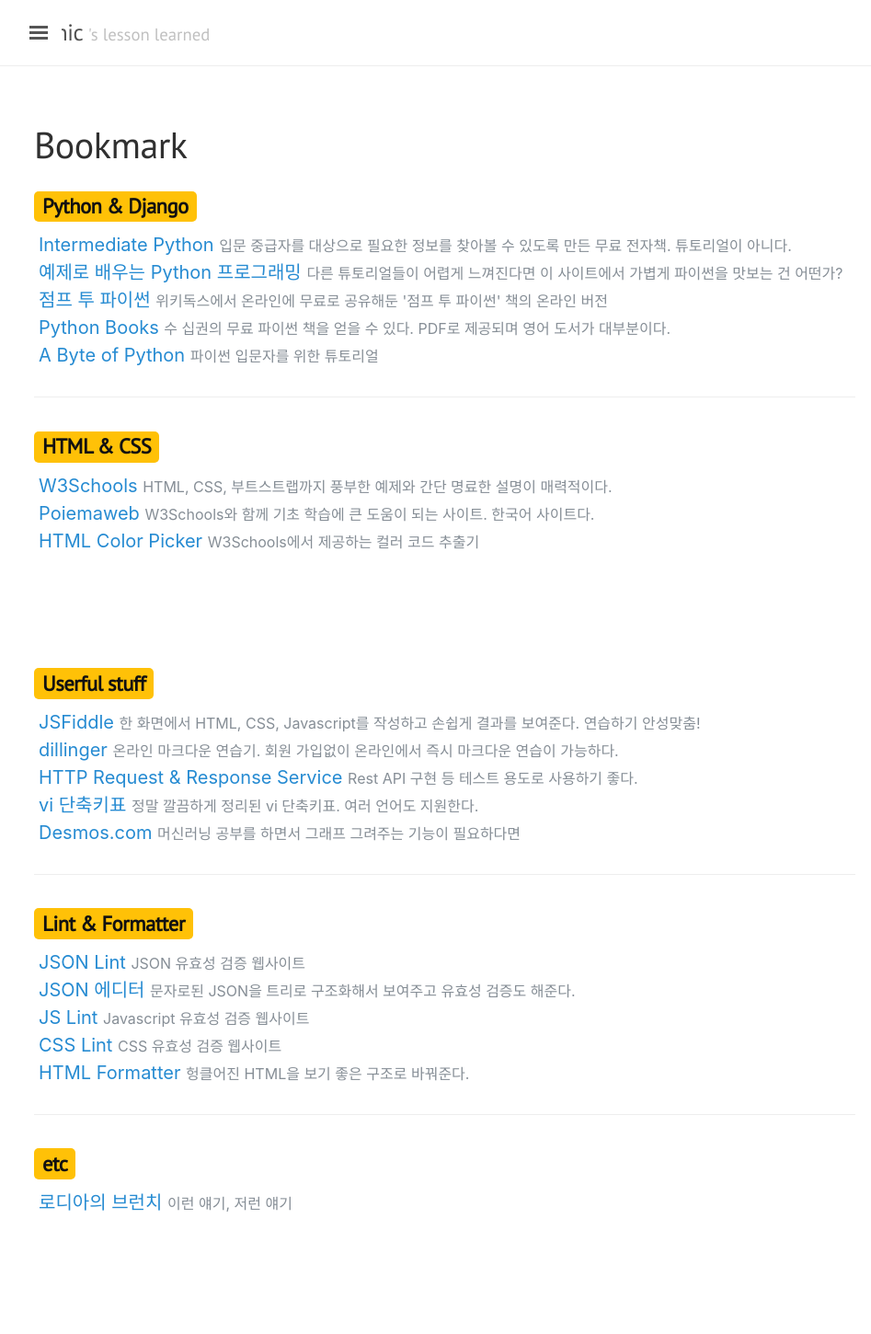
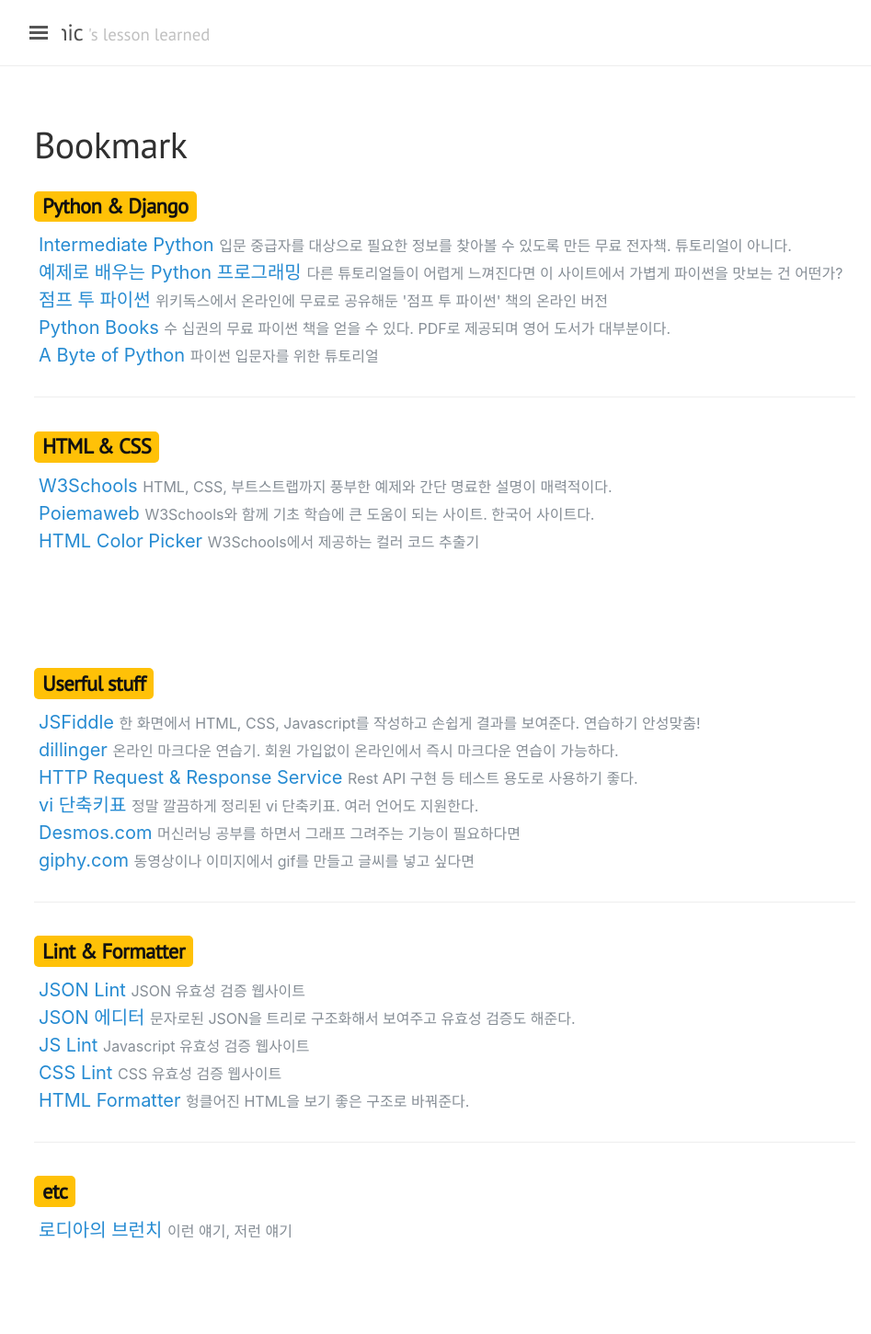
Before and after one commit to jwkcp/jwkcp.github.com, a Jekyll site: the page built from bookmark/index.html, in a window 1280 px wide. Shown: the whole page at 92% size, without its empty margins (3-950 px from the left). Built offline with Jekyll 4.4.1, drawn with Linux system fonts in a browser that asks for light colours; nearby versions of some CDN libraries; comment, search, counter and statistics services are not loaded; before the commit the page ends 1420 px from its top, so only the background shows below that.

Commit message:
북마크에 giphy.com 추가

```diff
--- a/bookmark/index.html
+++ b/bookmark/index.html
@@ -51,6 +51,9 @@
   <br/>
   <a href="https://www.desmos.com/calculator" class=ml-1>Desmos.com</a>
   <small class=text-muted>머신러닝 공부를 하면서 그래프 그려주는 기능이 필요하다면</small>
+  <br/>
+  <a href="https://giphy.com" class=ml-1>giphy.com</a>
+  <small class=text-muted>동영상이나 이미지에서 gif를 만들고 글씨를 넣고 싶다면</small>
 
   <hr/>
 
```
